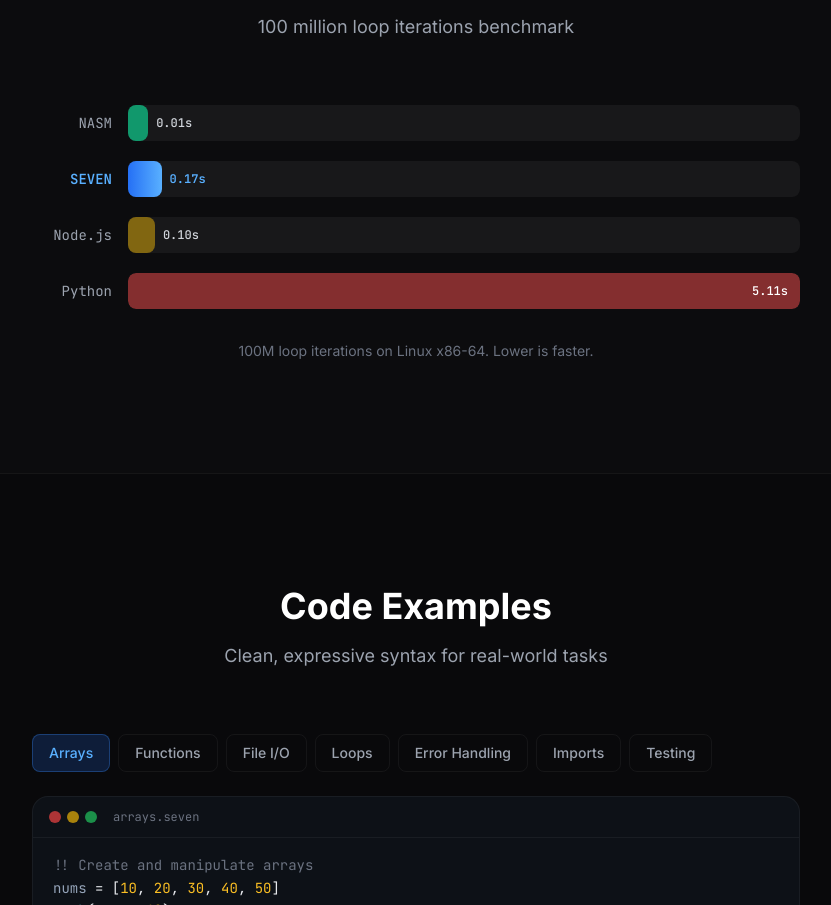
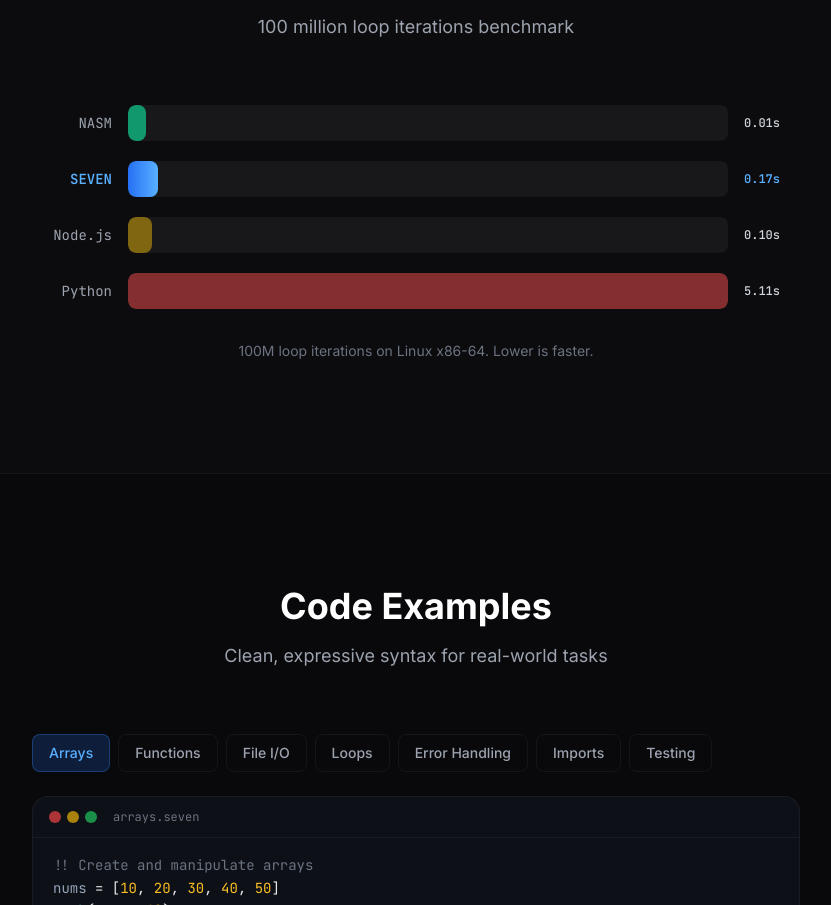
Before and after one commit to tejas-chandivakar/seven-lang, a plain HTML site: page site/index.html in a window 1280 px wide. Shown: the part 2078-2983 px from the top of the page, without its empty margins (224-1055 px from the left). Drawn offline with nearby package versions, Linux system fonts and the light colour scheme.

Commit message:
Fix benchmark labels: move time to right of bars

```diff
--- a/site/index.html
+++ b/site/index.html
@@ -226,35 +226,34 @@
                 <!-- NASM -->
                 <div class="flex items-center gap-4">
                     <span class="w-20 text-right text-sm font-mono text-gray-400 shrink-0">NASM</span>
-                    <div class="flex-1 h-9 rounded-lg bg-white/5 relative">
+                    <div class="flex-1 h-9 rounded-lg bg-white/5 overflow-hidden">
                         <div class="h-full rounded-lg bg-emerald-500/80 bar-animate" style="width:3%"></div>
-                        <span class="absolute left-[calc(3%+8px)] top-1/2 -translate-y-1/2 text-xs font-mono text-gray-300 font-medium whitespace-nowrap">0.01s</span>
                     </div>
+                    <span class="w-14 text-left text-xs font-mono text-gray-300 font-medium shrink-0">0.01s</span>
                 </div>
                 <!-- SEVEN -->
                 <div class="flex items-center gap-4">
                     <span class="w-20 text-right text-sm font-mono font-bold text-seven-400 shrink-0">SEVEN</span>
-                    <div class="flex-1 h-9 rounded-lg bg-white/5 relative">
+                    <div class="flex-1 h-9 rounded-lg bg-white/5 overflow-hidden">
                         <div class="h-full rounded-lg bg-gradient-to-r from-seven-600 to-seven-400 bar-animate" style="width:5%;animation-delay:0.1s"></div>
-                        <span class="absolute left-[calc(5%+8px)] top-1/2 -translate-y-1/2 text-xs font-mono text-seven-400 font-bold whitespace-nowrap">0.17s</span>
                     </div>
+                    <span class="w-14 text-left text-xs font-mono text-seven-400 font-bold shrink-0">0.17s</span>
                 </div>
                 <!-- Node.js -->
                 <div class="flex items-center gap-4">
                     <span class="w-20 text-right text-sm font-mono text-gray-400 shrink-0">Node.js</span>
-                    <div class="flex-1 h-9 rounded-lg bg-white/5 relative">
+                    <div class="flex-1 h-9 rounded-lg bg-white/5 overflow-hidden">
                         <div class="h-full rounded-lg bg-yellow-500/50 bar-animate" style="width:4%;animation-delay:0.2s"></div>
-                        <span class="absolute left-[calc(4%+8px)] top-1/2 -translate-y-1/2 text-xs font-mono text-gray-300 font-medium whitespace-nowrap">0.10s</span>
                     </div>
+                    <span class="w-14 text-left text-xs font-mono text-gray-300 font-medium shrink-0">0.10s</span>
                 </div>
                 <!-- Python -->
                 <div class="flex items-center gap-4">
                     <span class="w-20 text-right text-sm font-mono text-gray-400 shrink-0">Python</span>
                     <div class="flex-1 h-9 rounded-lg bg-white/5 overflow-hidden">
-                        <div class="h-full rounded-lg bg-red-500/50 bar-animate flex items-center justify-end pr-3" style="width:100%;animation-delay:0.3s">
-                            <span class="text-xs font-mono text-white font-medium">5.11s</span>
-                        </div>
+                        <div class="h-full rounded-lg bg-red-500/50 bar-animate" style="width:100%;animation-delay:0.3s"></div>
                     </div>
+                    <span class="w-14 text-left text-xs font-mono text-gray-300 font-medium shrink-0">5.11s</span>
                 </div>
             </div>
             <p class="text-center text-gray-500 text-sm mt-8">100M loop iterations on Linux x86-64. Lower is faster.</p>
```
